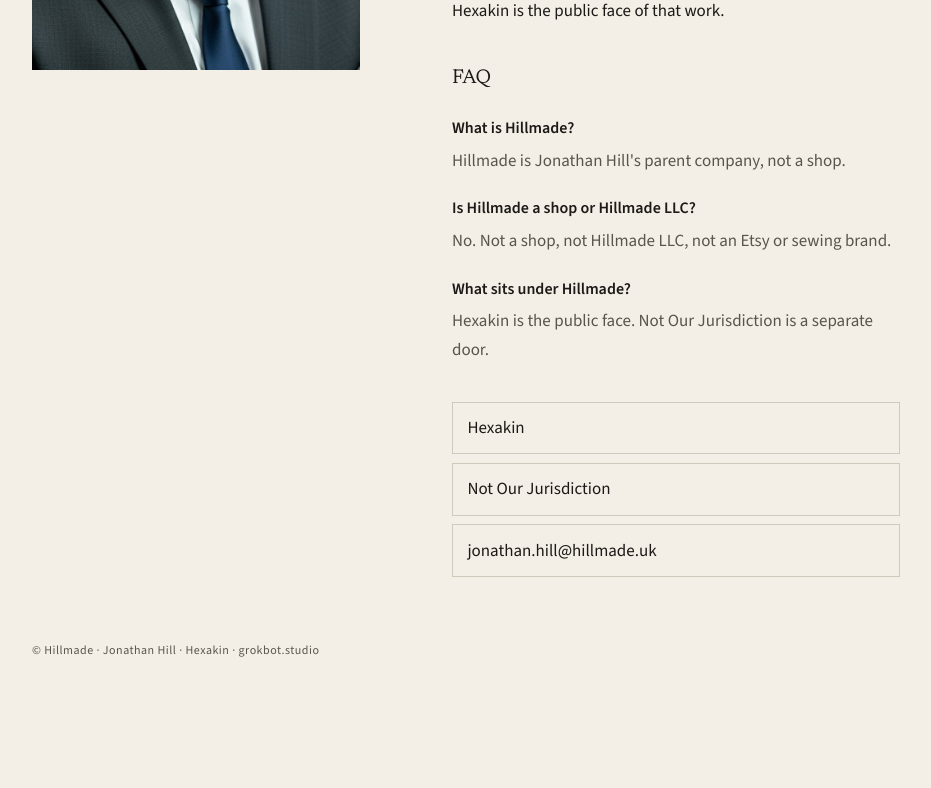
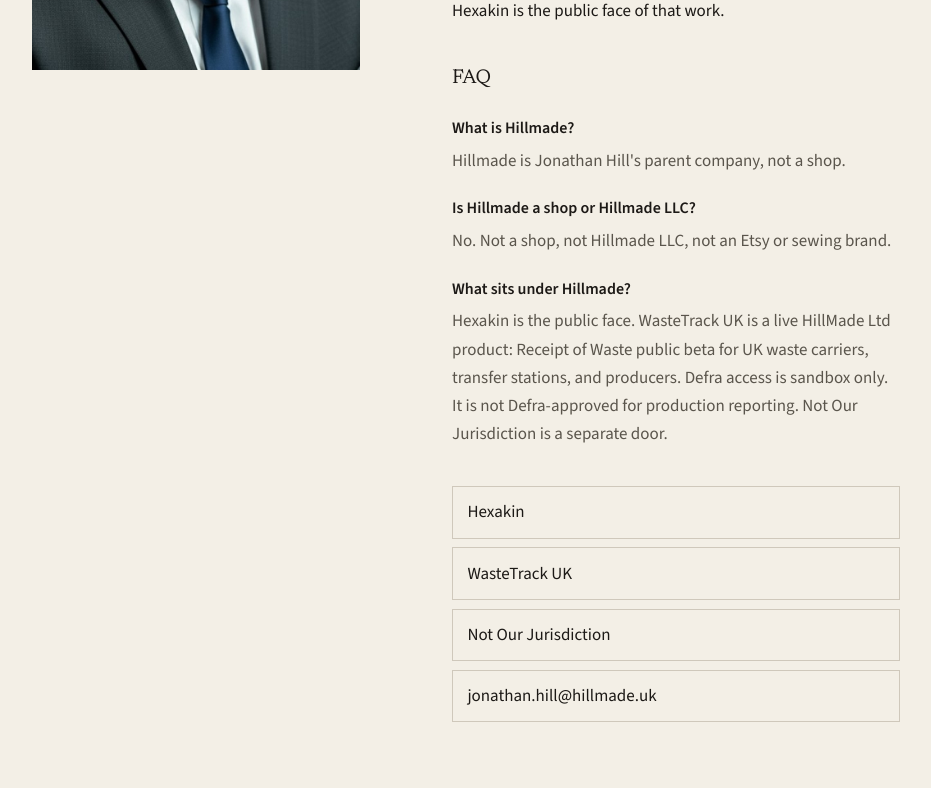
Before and after one commit to Hexakin/hillmade-uk, a Next.js app: page / in a window 1280 px wide. Shown: the part 410-1198 px from the top of the page, without its empty margins (112-1043 px from the left). Before the commit the page ends 1103 px from the top, so only its background shows below. Built offline with nearby package versions, Linux system fonts and the light colour scheme.

Commit message:
List WasteTrack UK as a live Hillmade product
Add the public-beta door next to Hexakin and Not Our Jurisdiction, and
name it in the parent-company FAQ with honest Defra sandbox copy.

Co-authored-by: Cursor Agent <cursoragent@cursor.com>
Co-authored-by: Hexakin <Hexakin@users.noreply.github.com>

```diff
--- a/app/page.tsx
+++ b/app/page.tsx
@@ -39,12 +39,19 @@ export default function Home() {
           <p>No. Not a shop, not Hillmade LLC, not an Etsy or sewing brand.</p>
           <h3>What sits under Hillmade?</h3>
           <p>
-            Hexakin is the public face. Not Our Jurisdiction is a separate door.
+            Hexakin is the public face. WasteTrack UK is a live HillMade Ltd
+            product: Receipt of Waste public beta for UK waste carriers,
+            transfer stations, and producers. Defra access is sandbox only. It
+            is not Defra-approved for production reporting. Not Our
+            Jurisdiction is a separate door.
           </p>
         </section>
         <ul className="doors">
           <li>
             <a href="https://hexakin.com">Hexakin</a>
+          </li>
+          <li>
+            <a href="https://www.wastetrack.uk">WasteTrack UK</a>
           </li>
           <li>
             <a href="https://www.notourjurisdiction.co.uk/">
```
